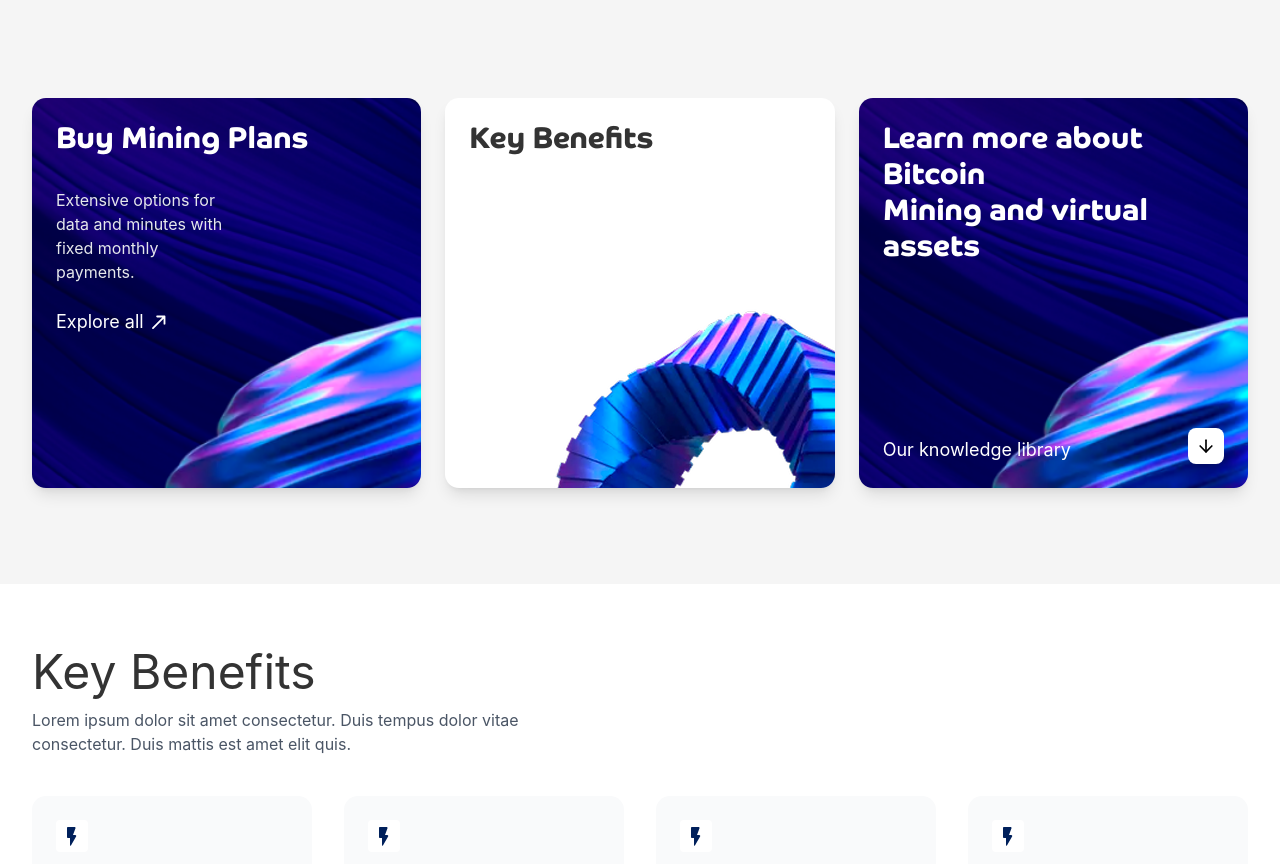
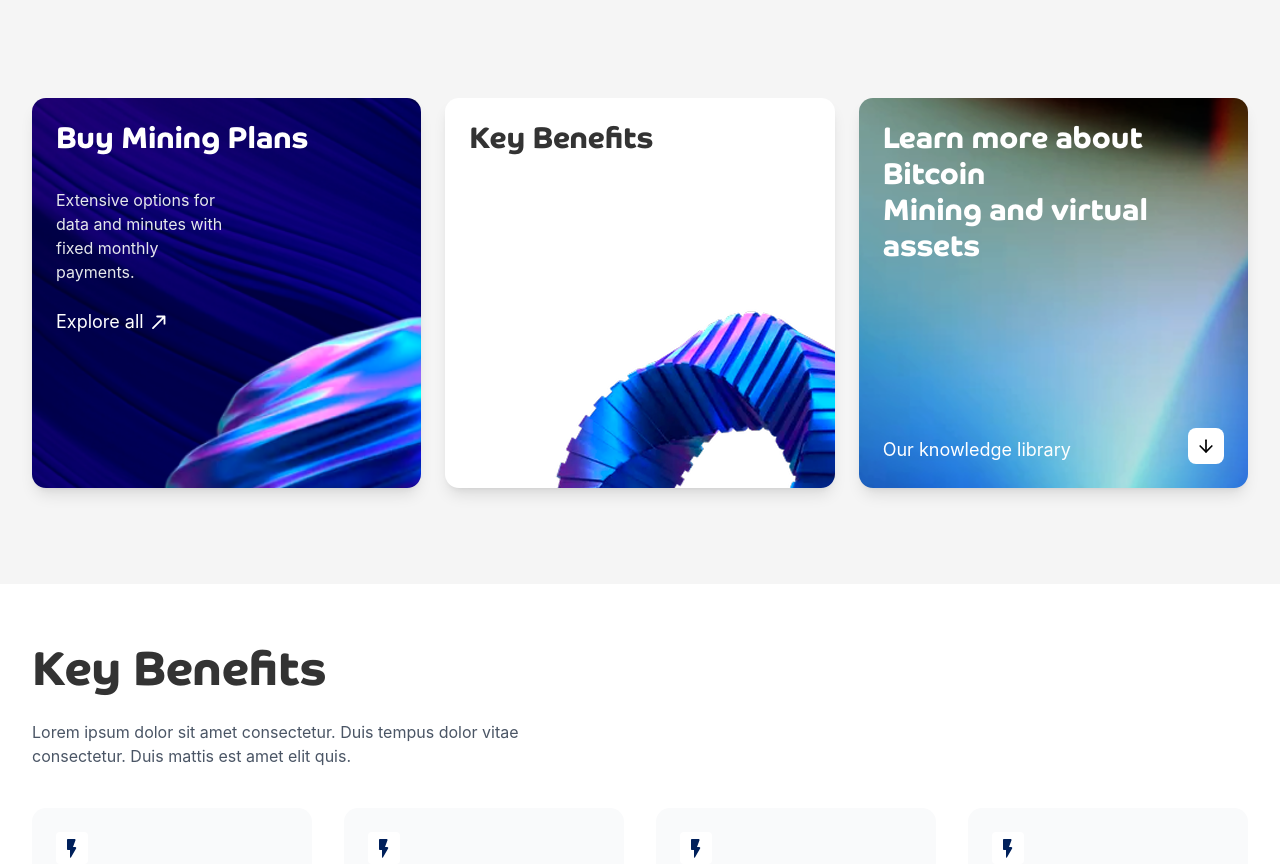
Before and after one commit to omprakash1907/mining-app, a React (Vite) app: page / in a window 1280 px wide. Shown: the part 498-1362 px from the top of the page. Built offline with nearby package versions, Linux system fonts and the light colour scheme.

Commit message:
Add new hero background image and update KeyBenefits heading style

```diff
--- a/src/components/HeroSection.jsx
+++ b/src/components/HeroSection.jsx
@@ -12,6 +12,7 @@
 import heroimage from "@/assets/image/bg-vector.png";
 import herobg1 from "@/assets/image/hero-bg-1.png";
 import herobg2 from "@/assets/image/hero-bg-2.png";
+import herobg3 from "@/assets/image/hero-bg-3.png";
 
 export default function HeroSection() {
   const container = {
@@ -178,7 +179,7 @@
               <Card
                 className="h-full text-white border-none shadow-lg rounded-xl overflow-hidden hover:transform hover:scale-[1.01] transition-all cursor-pointer p-6 flex flex-col justify-between"
                 style={{
-                  backgroundImage: `url(${herobg1})`,
+                  backgroundImage: `url(${herobg3})`,
                   backgroundSize: 'cover',
                   backgroundPosition: 'center',
                 }}
--- a/src/components/KeyBenefits.jsx
+++ b/src/components/KeyBenefits.jsx
@@ -33,7 +33,7 @@
           transition={{ duration: 0.5 }}
           viewport={{ once: true }}
         >
-          <h2 className="text-5xl font-nomral mb-3 text-[#333333] actor-font">Key Benefits</h2>
+          <h2 className="text-5xl font-nomral mb-3 text-[#333333] primary-font pb-3">Key Benefits</h2>
           <p className="text-gray-600 mb-10 max-w-xl">
             Lorem ipsum dolor sit amet consectetur. Duis tempus dolor vitae consectetur. Duis mattis est amet elit quis.
           </p>
```
Also changed, not shown: src/assets/image/hero-bg-3.png (added).
